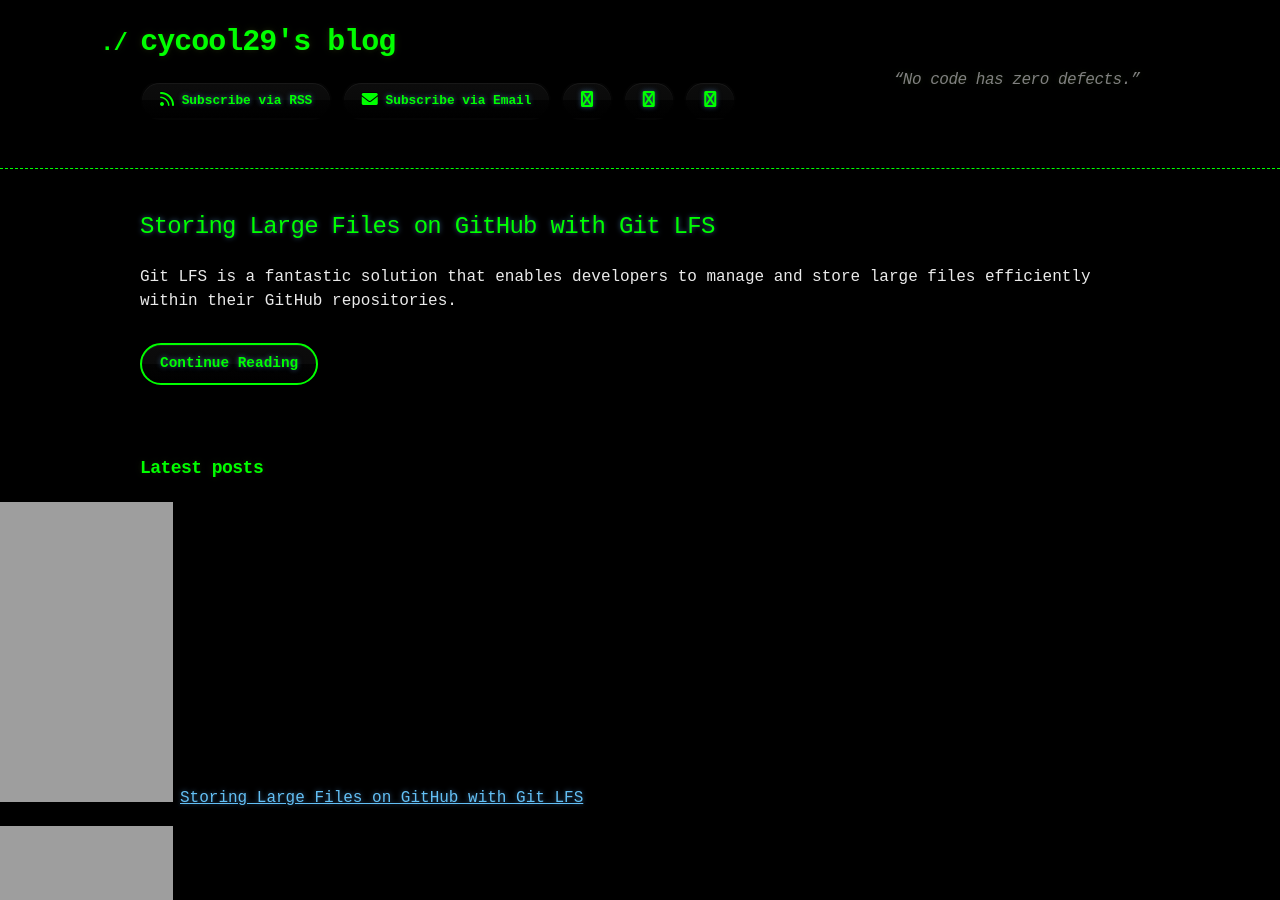
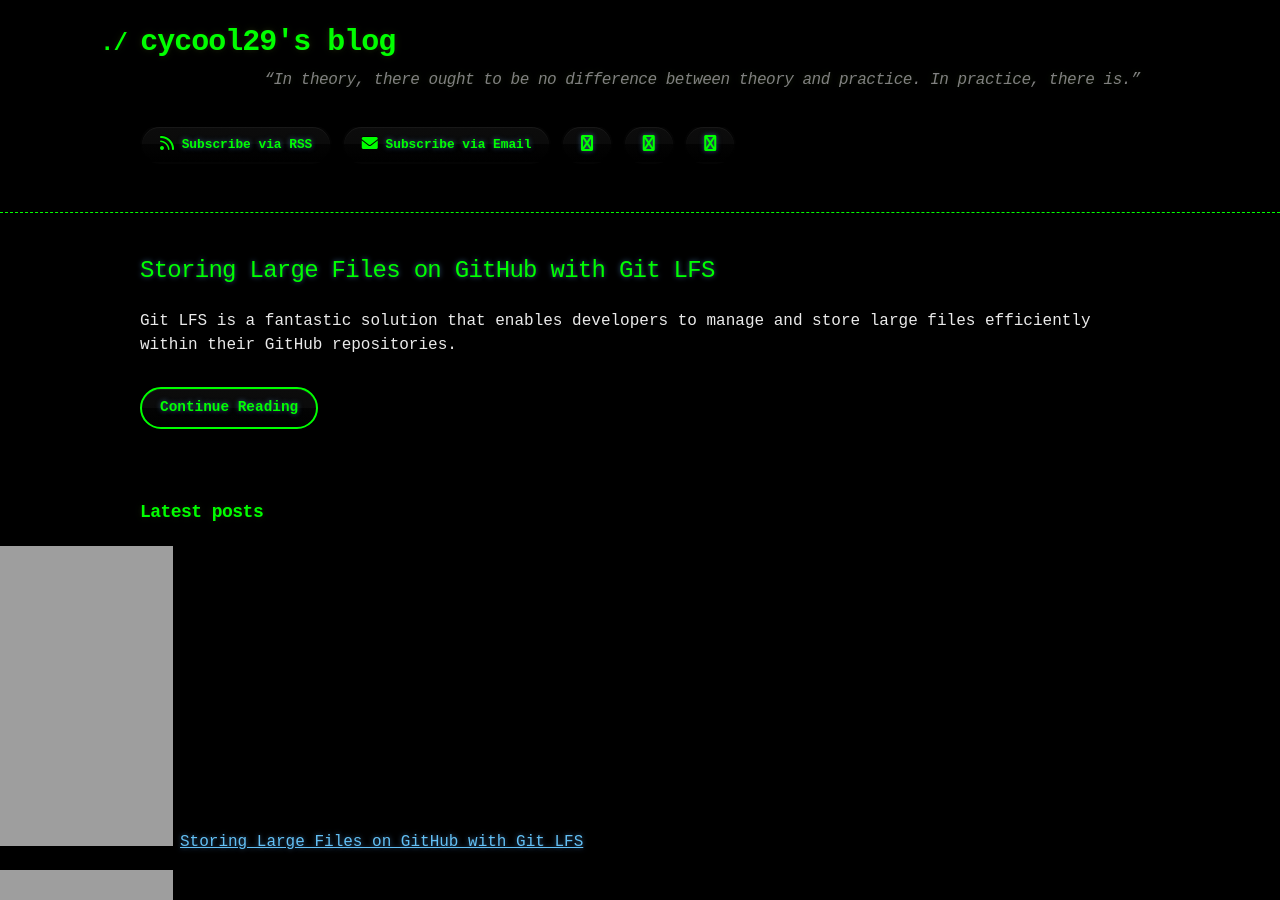
Before and after one commit to cycool29/cycool29.github.io, a Jekyll site: the page built from index.md, in a window 1280 px wide and 900 px high. Built offline with Jekyll 4.4.1, drawn with Linux system fonts in a browser that asks for light colours; a style sheet for code colours, icons or effects is not loaded.

Commit message:
Update quotes

```diff
--- a/_config.yml
+++ b/_config.yml
@@ -1,5 +1,5 @@
 title: cycool29's blog
-description: "“No code has zero defects.” "
+description: "“In theory, there ought to be no difference between theory and practice. In practice, there is.” "
 bio: A high school student. Intermediate in Python, Git, Bash. Learning JavaScript. He/Him. "
 author: cycool29
 url: https://cycool29.github.io
```
